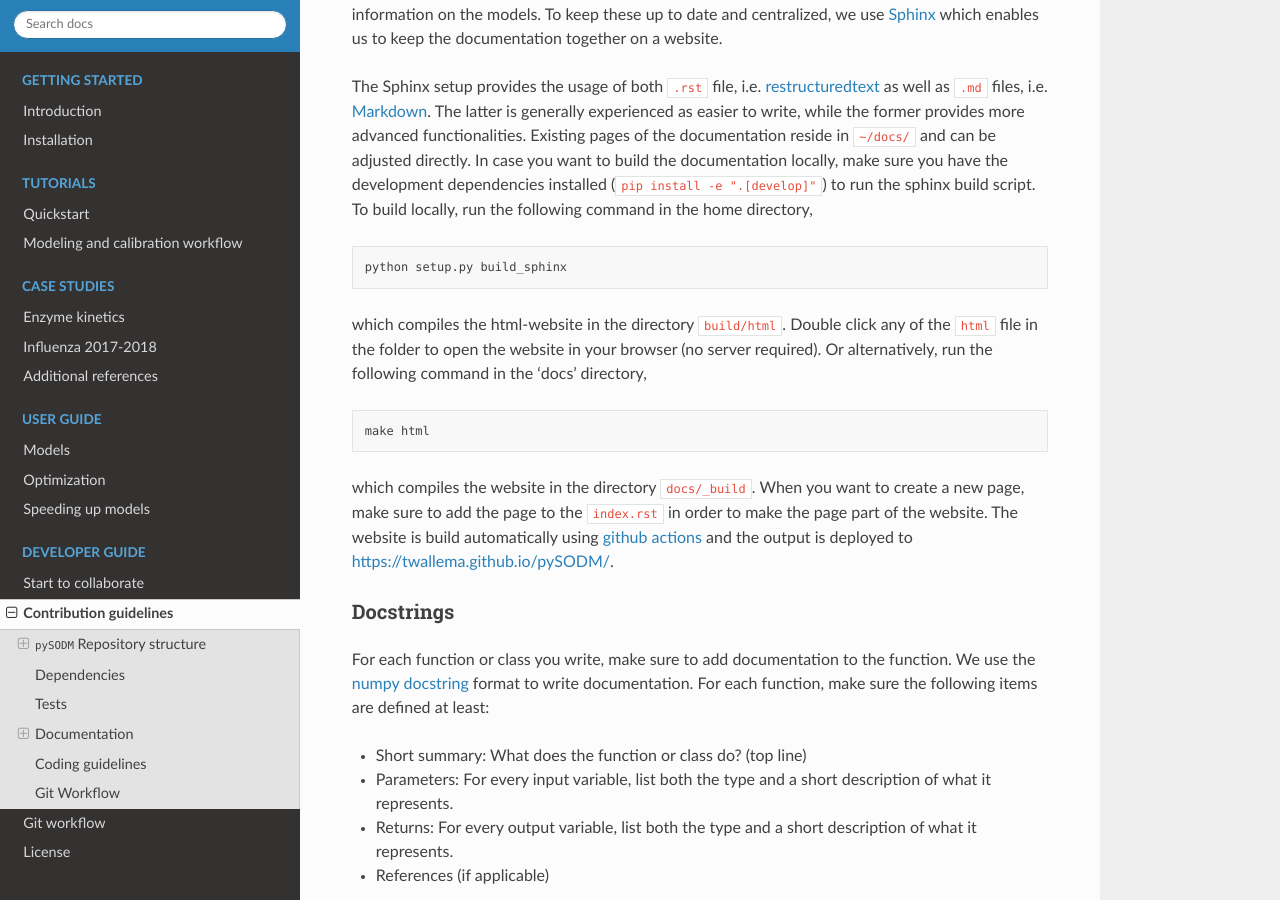
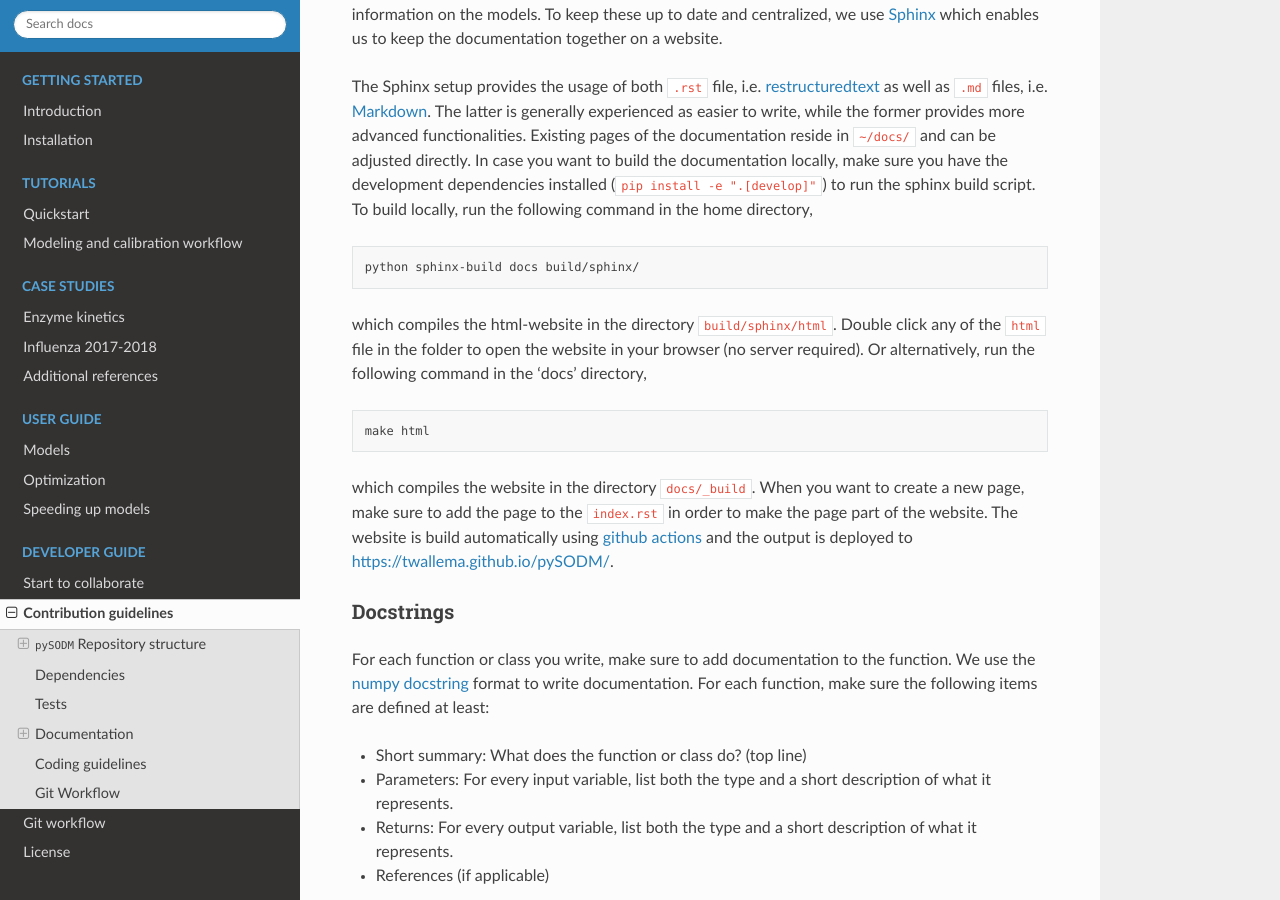
Before and after one commit to twallema/pySODM, a Sphinx documentation site: the page built from docs/guidelines.md, in a window 1280 px wide and 900 px high, scrolled down 1964 px. Built offline with Sphinx 7.4.7 and the Read the Docs theme 2.0.0, drawn with Linux system fonts in a browser that asks for light colours.

Commit message:
Update local docs build commands (#79)

````diff
--- a/docs/guidelines.md
+++ b/docs/guidelines.md
@@ -66,9 +66,9 @@ Documentation consists of both the technical matter about the code as well as ba
 
 The Sphinx setup provides the usage of both `.rst` file, i.e. [restructuredtext](https://docutils.sourceforge.io/docs/ref/rst/restructuredtext.html) as well as `.md` files, i.e. [Markdown](https://www.markdownguide.org/basic-syntax/). The latter is generally experienced as easier to write, while the former provides more advanced functionalities. Existing pages of the documentation reside in `~/docs/` and can be adjusted directly. In case you want to build the documentation locally, make sure you have the development dependencies installed (`pip install -e ".[develop]"`) to run the sphinx build script. To build locally, run the following command in the home directory,
 ```bash
-python setup.py build_sphinx
+python sphinx-build docs build/sphinx/
 ```
-which compiles the html-website in the directory `build/html`. Double click any of the `html` file in the folder to open the website in your browser (no server required). Or alternatively, run the following command in the 'docs' directory,
+which compiles the html-website in the directory `build/sphinx/html`. Double click any of the `html` file in the folder to open the website in your browser (no server required). Or alternatively, run the following command in the 'docs' directory,
 ```bash
 make html
 ```
````
Also changed, not shown: 2 other files.
